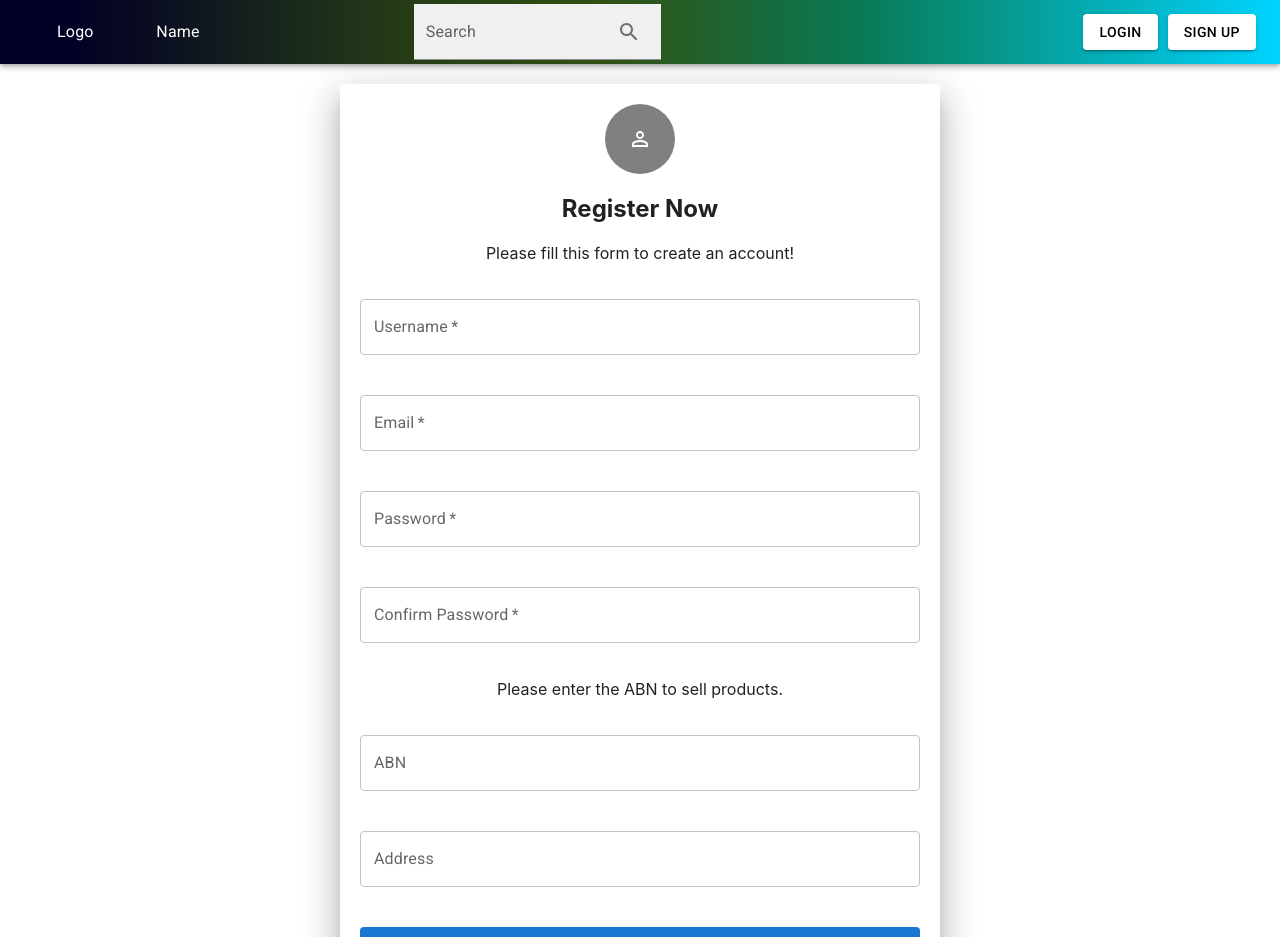
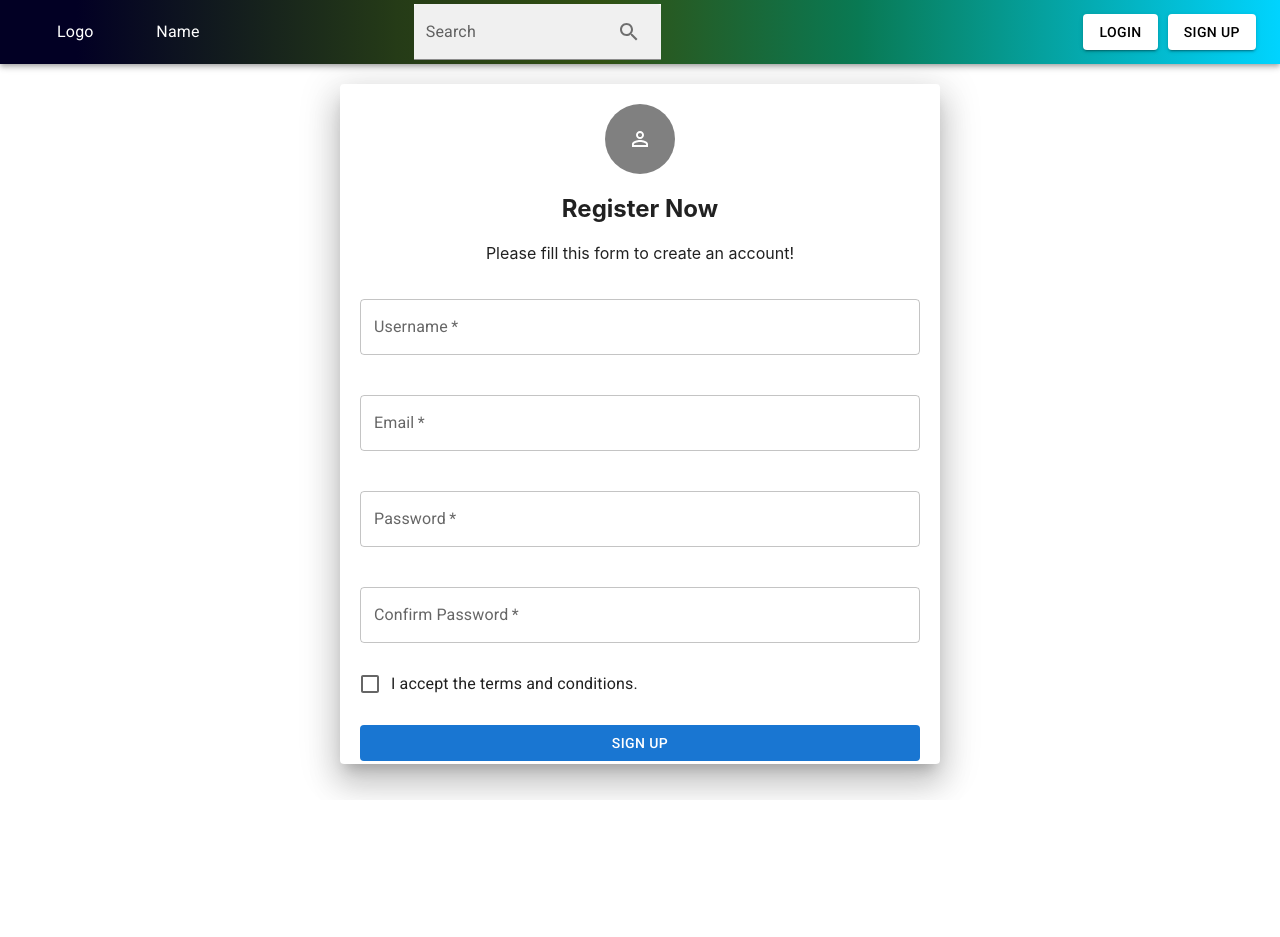
Before and after one commit to GitHub23211/Smart_Sneaker_Head, a React (Create React App) app: page /register in a window 1280 px wide. Shown: the top 937 px of the page. After the commit the page ends 800 px from the top, so only its background shows below. Built offline with nearby package versions, Linux system fonts and the light colour scheme.

Commit message:
removed ABN textfields, adjusted form size and reordered T&C checkbox and 'sign up' button

```diff
--- a/src/Components/Register.js
+++ b/src/Components/Register.js
@@ -6,7 +6,7 @@ const Register= ()=>{
 
 
 
-    const paperStyle = {padding:20, height:'110vh',width:'70vh',margin:'20px auto'}
+    const paperStyle = {padding:20, height:'80vh',width:'70vh',margin:'20px auto'}
     const avatarStyle = {backgroundColor:'grey', width:'70px', height:'70px'}
     const margin={margin:'20px auto'}
     const buttonStyle ={margin:'20px auto'}
@@ -23,16 +23,17 @@ const Register= ()=>{
             <TextField label='Password' placeholder='Enter password' type = 'password' fullWidth required style={margin}></TextField>
             <TextField label='Confirm Password' placeholder='Enter password again' type = 'password' fullWidth required style={margin}></TextField>
 
-            <p>Please enter the ABN to sell products.</p>
+            {/* <p>Please enter the ABN to sell products.</p>
             <TextField label='ABN' placeholder='Enter ABN' fullWidth  style={margin}></TextField>
-            <TextField label='Address' placeholder='Enter Address'fullWidth style={margin}></TextField>
-            <Grid align='center'>
-               <Button type='submit' color='primary' variant="contained" style= {buttonStyle} fullWidth required disableElevation>Sign Up</Button>
-            </Grid>
+            <TextField label='Address' placeholder='Enter Address'fullWidth style={margin}></TextField> */}
 
             <FormGroup>
                  <FormControlLabel control={<Checkbox defaultUnChecked />} label="I accept the terms and conditions." />
             </FormGroup>
+
+            <Grid align='center'>
+               <Button type='submit' color='primary' variant="contained" style= {buttonStyle} fullWidth required disableElevation>Sign Up</Button>
+            </Grid>
             </Paper>
         </Grid>
     )
```
